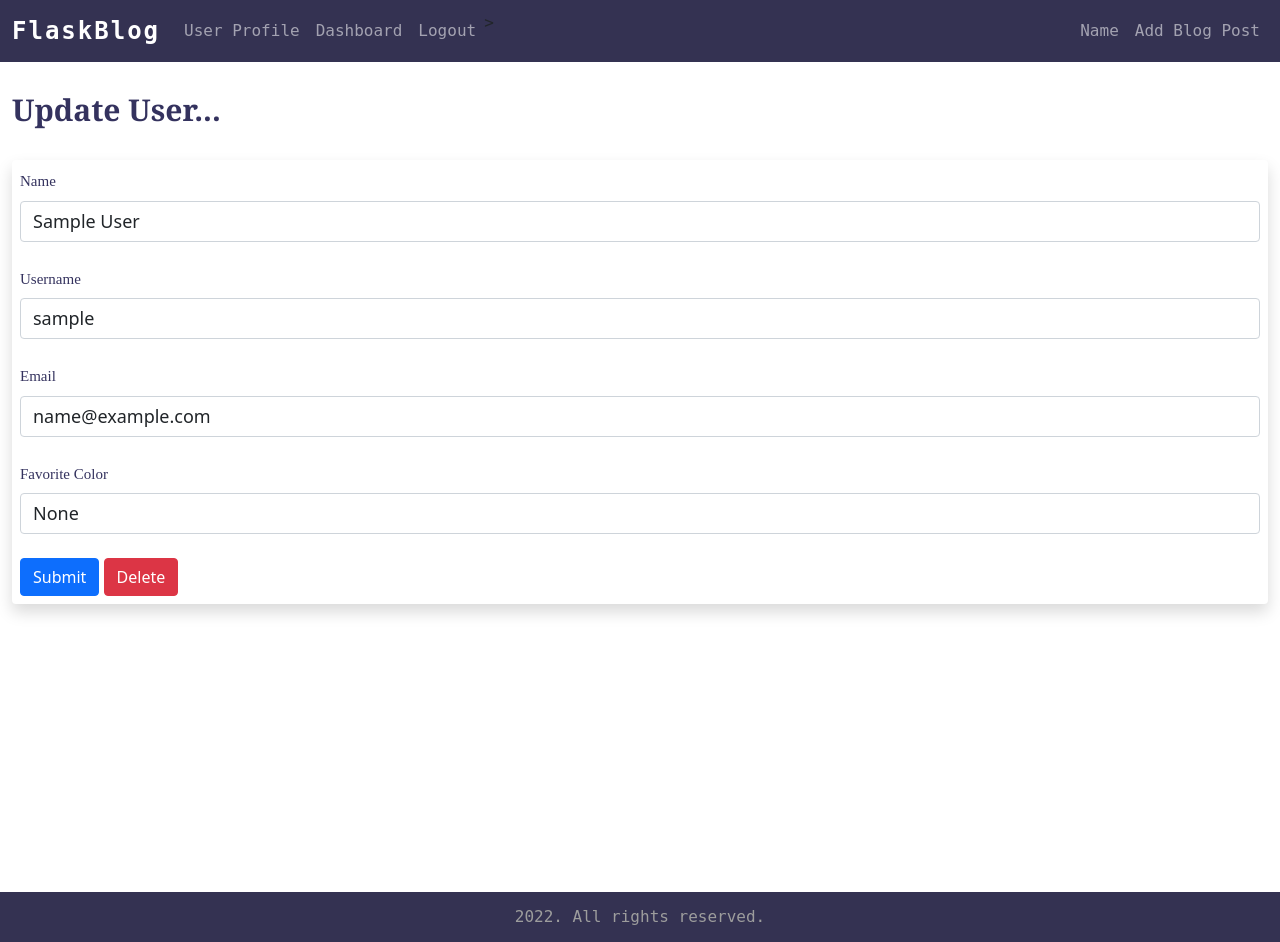
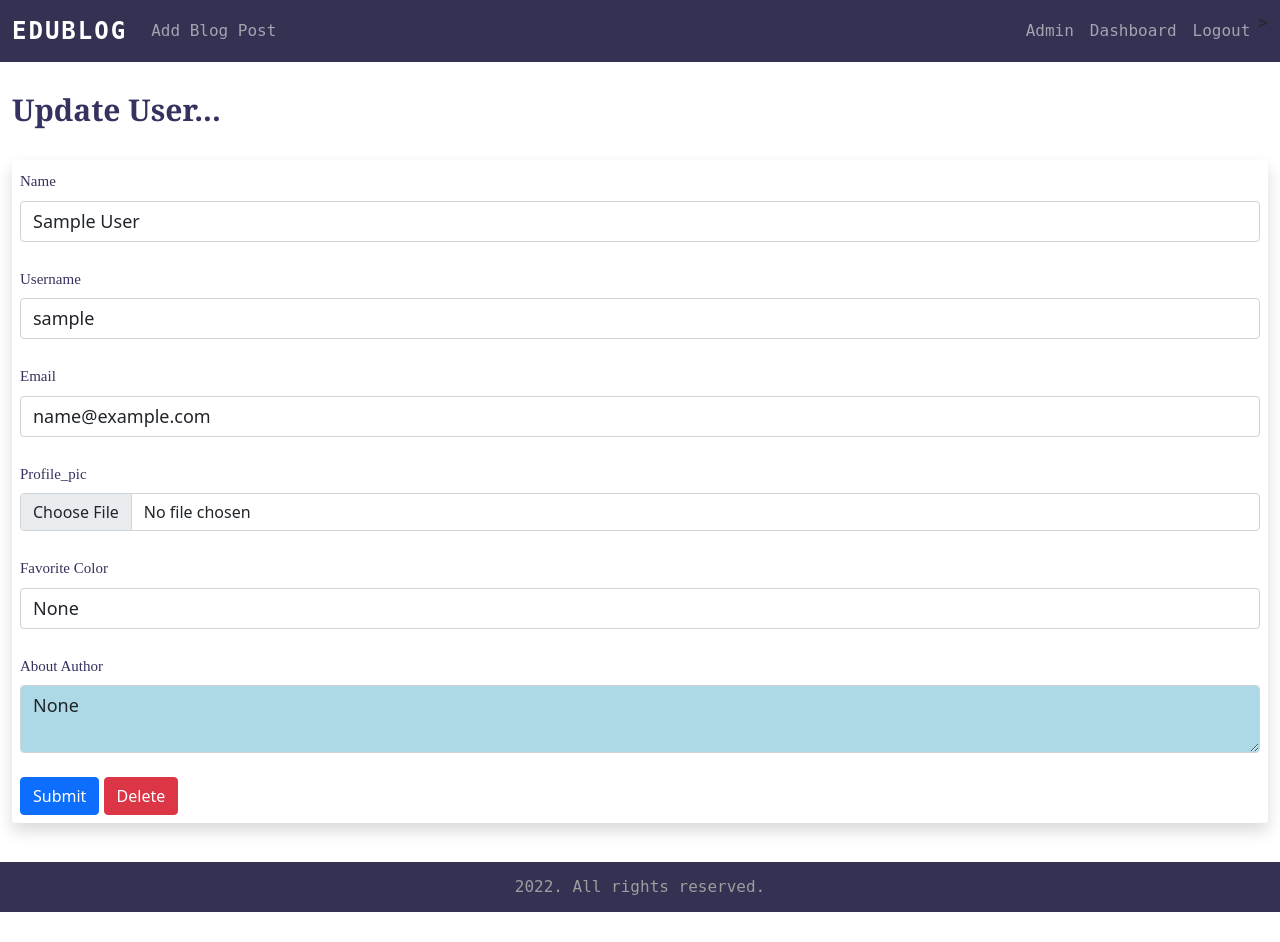
Before and after one commit to faozziyyah/flask-blog-app, a Flask app: page /update/1 in a window 1280 px wide. After the commit the page ends 912 px from the top, so only its background shows below. Run offline with Flask 2, Linux system fonts and the light colour scheme; the visitor is signed in with stand-in values (Sample User, id 1); data comes from the database, SQL or seed files in the repository; some libraries are stand-ins or nearby versions.

Commit message:
completed

```diff
--- a/app.py
+++ b/app.py
@@ -2,7 +2,7 @@
 from turtle import title
 from flask import Flask, render_template, flash, request, redirect, url_for
 from flask_wtf import FlaskForm
-from wtforms import StringField, SubmitField, PasswordField, BooleanField, ValidationError
+from wtforms import StringField, SubmitField, PasswordField, BooleanField, ValidationError, TextAreaField
 from wtforms.validators import DataRequired, EqualTo, Length
 from flask_sqlalchemy import SQLAlchemy
 from flask_migrate import Migrate
@@ -11,6 +11,11 @@ from datetime import datetime
 from wtforms.widgets import TextArea
 from flask_login import UserMixin, login_user, LoginManager, login_required, logout_user, current_user
 from flask_ckeditor import CKEditor
+from flask_ckeditor import CKEditorField
+from flask_wtf.file import FileField
+from werkzeug.utils import secure_filename
+import uuid as uuid
+import os
 
 app = Flask(__name__)
 
@@ -20,6 +25,9 @@ ckeditor = CKEditor(app)
 app.config['SQLALCHEMY_DATABASE_URI'] = 'mysql+pymysql://root:OPEyemi2001@localhost/our_users'
 
 app.config['SECRET_KEY'] = "secret"
+
+UPLOAD_FOLDER = 'static/images/'
+app.config['UPLOAD_FOLDER'] = UPLOAD_FOLDER
 
 db = SQLAlchemy(app)
 migrate = Migrate(app, db)
@@ -50,7 +58,9 @@ class Users(db.Model, UserMixin):
     name = db.Column(db.String(200), nullable=False)
     email = db.Column(db.String(120), nullable=False, unique=True)
     favorite_color = db.Column(db.String(120))
+    about_author = db.Column(db.String(500), nullable=True)
     date_added = db.Column(db.DateTime, default=datetime.utcnow)
+    profile_pic = db.Column(db.String(200), nullable=True)
     password_hash = db.Column(db.String(128))
     posts = db.relationship('Post', backref='poster')
 
@@ -74,8 +84,10 @@ class UserForm(FlaskForm):
     username = StringField("Username", validators=[DataRequired()])
     email = StringField("Email", validators=[DataRequired()])
     favorite_color = StringField("Favorite Color")
+    about_author = TextAreaField("About Author")
     password_hash =PasswordField("Password", validators=[DataRequired(), EqualTo('password_hash2', message='Passwords must match')])
     password_hash2 = PasswordField("Confirm Password", validators=[DataRequired()])
+    profile_pic = FileField("Profile_pic")
     submit = SubmitField("Submit")
 class NamerForm(FlaskForm):
     name = StringField("What's your name?", validators=[DataRequired()])
@@ -86,8 +98,9 @@ class PasswordForm(FlaskForm):
     submit = SubmitField("Submit")
 class PostForm(FlaskForm):
     title = StringField("Title", validators=[DataRequired()])
-    content = StringField("content", validators=[DataRequired()], widget=TextArea())
-    author = StringField("author")
+    #content = StringField("content", validators=[DataRequired()], widget=TextArea())
+    content = CKEditorField('Content', validators=[DataRequired()])
+    #author = StringField("author")
     slug = StringField("slug", validators=[DataRequired()])
     submit = SubmitField("Submit")
 
@@ -103,6 +116,19 @@ def index():
     flash("Welcome to our website!")
     posts = Post.query.order_by(Post.date_posted)
     return render_template('index.html', post=posts)
+
+#Admin page
+@app.route('/admin')
+@login_required
+def admin():
+    id = current_user.id
+    if id == 8:
+      flash("Welcome Admin!")
+      users = Users.query.order_by(Users.id)
+      return render_template('admin.html', user=users)
+    else:
+        flash("Sorry, you must be the admin to access this page!")
+        return redirect(url_for('dashboard'))
 
 #login user
 @app.route('/login', methods=['GET', 'POST'])
@@ -142,8 +168,18 @@ def dashboard():
         name_to_update.email = request.form['email']
         name_to_update.favorite_color = request.form['favorite_color']
         name_to_update.username = request.form['username']
+        name_to_update.about_author = request.form['about_author']
+        #name_to_update.profile_pic = request.files['profile_pic']
+
+        #pic_filename = secure_filename(name_to_update.profile_pic.filename)
+        #pic_name = str(uuid.uuid1()) + "_" + pic_filename
+        #saver = request.files['profile_pic']
+
+        #name_to_update.profile_pic = pic_name
+
         try:
             db.session.commit()
+            #saver.save(os.path.join(app.config['UPLOAD_FOLDER']), pic_name)
             flash("user updated successfully!")
             return render_template("dashboard.html", form=form, name_to_update = name_to_update)
         except:
@@ -218,7 +254,7 @@ def delete_post(id):
     post_to_delete = Post.query.get_or_404(id)
     id = current_user.id
 
-    if id == post_to_delete.poster.id:
+    if id == post_to_delete.poster.id or id == 8:
 
         try:
             db.session.delete(post_to_delete)
@@ -239,22 +275,27 @@ def delete_post(id):
 
 # delete user
 @app.route('/delete/<int:id>')
+@login_required
 def delete(id):
-    user_to_delete = Users.query.get_or_404(id)
-    name = None
-    form = UserForm()
 
-    try:
-        db.session.delete(user_to_delete)
-        db.session.commit()
-        flash("user deleted successfully!!")
-        our_users = Users.query.order_by(Users.date_added)
-        return render_template("add_user.html", form=form, name=name, our_users=our_users)
+    if id == current_user.id:
+        user_to_delete = Users.query.get_or_404(id)
+        name = None
+        form = UserForm()
 
-    except:
-        flash("Whoops! Something went wrong, please try again later...")
-        return render_template("add_user.html", form=form, name=name, our_users=our_users)
+        try:
+            db.session.delete(user_to_delete)
+            db.session.commit()
+            flash("user deleted successfully!!")
+            our_users = Users.query.order_by(Users.date_added)
+            return render_template("add_user.html", form=form, name=name, our_users=our_users)
 
+        except:
+            flash("Whoops! Something went wrong, please try again later...")
+            return render_template("add_user.html", form=form, name=name, our_users=our_users)
+    else:
+        flash("Sorry, you can't delete this user!")
+        return redirect(url_for('dashboard'))
 
 #update user record
 @app.route('/update/<int:id>', methods=['GET', 'POST'])
@@ -267,12 +308,33 @@ def update(id):
         name_to_update.email = request.form['email']
         name_to_update.favorite_color = request.form['favorite_color']
         name_to_update.username = request.form['username']
-        try:
+        name_to_update.about_author = request.form['about_author']
+
+        #check for profile pic
+        if request.files['profile_pic']:
+            name_to_update.profile_pic = request.files['profile_pic']
+
+        #grab image name
+            pic_filename = secure_filename(name_to_update.profile_pic.filename)
+            #set uuid
+            pic_name = str(uuid.uuid1()) + "_" + pic_filename
+            #save the image
+            saver = request.files['profile_pic']
+            #change it to string and save to db
+            name_to_update.profile_pic = pic_name
+
+            try:
+                db.session.commit()
+                saver.save(os.path.join(app.config['UPLOAD_FOLDER'], pic_name))
+                flash("user updated successfully!")
+                return render_template("update.html", form=form, name_to_update = name_to_update)
+            except:
+                flash("Error! try again later")
+                return render_template("update.html", form=form, name_to_update = name_to_update)
+
+        else:
             db.session.commit()
             flash("user updated successfully!")
-            return render_template("update.html", form=form, name_to_update = name_to_update)
-        except:
-            flash("Error! try again later")
             return render_template("update.html", form=form, name_to_update = name_to_update)
     else:
         return render_template("update.html", form=form, name_to_update = name_to_update, id = id)
@@ -300,9 +362,9 @@ def add_user():
     our_users = Users.query.order_by(Users.date_added)
     return render_template("add_user.html", form=form, name=name, our_users=our_users)
 
-@app.route('/user/<name>')
-def user(name):
-    return render_template('user.html', user_name=name)
+#@app.route('/user/<name>')
+#def user(name):
+    #return render_template('user.html', user_name=name)
 
 # invalid URL
 @app.errorhandler(404)
@@ -346,18 +408,18 @@ def test_pw():
 
 
 #create name page
-@app.route('/name', methods=['GET', 'POST'])
-def name():
-    name = None
-    form = NamerForm()
-    if form.validate_on_submit():
-        name = form.name.data
-        form.name.data = ''
-        flash("form successfully submitted!")
+#@app.route('/name', methods=['GET', 'POST'])
+#def name():
+ #   name = None
+ #   form = NamerForm()
+  #  if form.validate_on_submit():
+   #     name = form.name.data
+    #    form.name.data = ''
+     #   flash("form successfully submitted!")
 
-    return render_template("name.html",
-        name = name,
-        form = form)
+    #return render_template("name.html",
+     #   name = name,
+      #  form = form)
 
 if __name__ == '__main__':
     app.run(debug=True)
--- a/static/css/style.css
+++ b/static/css/style.css
@@ -11,16 +11,9 @@
 }
 
 main{
+  overflow-y:  scroll;
   height: 100vh;
 }
-
-
-/*img {
-  width: 100%;
-  height: 400px;
-  margin-left: auto;
-  margin-bottom: 50px;
-}*/
 
 a{
   text-decoration: none;
@@ -60,7 +97,7 @@ input[type="text"], textarea.form-control {
 }
 
 textarea.form-control {
-  background-color: #ffede5;
+  background-color: lightblue;
 }
 
 footer {
--- a/templates/add_post.html
+++ b/templates/add_post.html
@@ -43,6 +43,10 @@
         {{ form.submit(class="btn btn-primary") }}
 
     </form>
+
+    {{ ckeditor.load() }}
+    {{ ckeditor.config(name='content') }}
+
     </div>
 
     <br />
--- a/templates/base.html
+++ b/templates/base.html
@@ -19,18 +19,27 @@
         <nav class="navbar navbar-expand-md navbar-dark">
           <div class="container-fluid">
             <a class="navbar-brand" href="{{ url_for('index') }}">
-              FlaskBlog
+              EDUBLOG
             </a>
             <button class="navbar-toggler" type="button" data-bs-toggle="collapse" data-bs-target="#navbarCollapse" aria-controls="navbarCollapse" aria-expanded="false" aria-label="Toggle navigation">
               <span class="navbar-toggler-icon"></span>
             </button>
             <div class="collapse navbar-collapse" id="navbarCollapse">
               <ul class="navbar-nav me-auto mb-2 mb-md-0">
-                <li class="nav-item" {% block home_active %} {% endblock %}>
-                  <a class="nav-link" aria-current="page" href="{{ url_for('user', name='john') }}">User Profile</a>
+
+                <li class="nav-item">
+                  <a class="nav-link" aria-current="page" href="{{ url_for('add_post') }}">Add Blog Post</a>
                 </li>
 
+              </ul>
+
+              <ul class="navbar-nav  navbar-right">
+
                 {% if current_user.is_authenticated %}
+
+                <li class="nav-item">
+                  <a class="nav-link" aria-current="page" href="{{ url_for('admin') }}">Admin</a>
+                </li>
 
                 <li class="nav-item">
                   <a class="nav-link" aria-current="page" href="{{ url_for('dashboard') }}">Dashboard</a>
@@ -54,18 +63,6 @@
 
               </ul>
 
-              <ul class="navbar-nav  navbar-right">
-
-                <li class="nav-item">
-                  <a class="nav-link" aria-current="page" href="{{ url_for('name') }}">Name</a>
-                </li>
-
-                <li class="nav-item">
-                  <a class="nav-link" aria-current="page" href="{{ url_for('add_post') }}">Add Blog Post</a>
-                </li>
-
-              </ul>
-
             </div>
           </div>
         </nav>
--- a/templates/dashboard.html
+++ b/templates/dashboard.html
@@ -13,7 +13,7 @@
 
 	<h1 class="uph">Dashboard</h1>
 
-	<div class="card">
+	<div class="card dashcard">
 
   <div class="card-header">
     {{ current_user.name }}
@@ -54,11 +54,11 @@
 	<div class="col-4">
 		{% if current_user.profile_pic %}
 
-		<img src="{{ url_for('static', filename='images/' + current_user.profile_pic)}}" width="200" align="right">
+		<img src="{{ url_for('static', filename='images/' + current_user.profile_pic)}}" width="200" class="dashprofile" align="right">
 
 		{% else %}
 
-		<img src="{{ url_for('static', filename='images/default_profile_pic.png')}}" width="200" align="right">
+		<img src="{{ url_for('static', filename='images/pic.png')}}" width="250" align="right">
 
 		{% endif %}
 
--- a/templates/index.html
+++ b/templates/index.html
@@ -21,13 +21,15 @@
 
     <div class="post mb-3 p-3 shadow bg-body rounded">
       <h2><a href="{{ url_for('post', id=postdetail.id) }}">{{ postdetail.title }}</a> </h2>
-      <p>{{ postdetail.content }}</p>
+      <p>{{ postdetail.content|safe }}</p>
+
       <small>By: {{ postdetail.poster.name }}</small> <br />
+
       {{ postdetail.slug }} | {{ postdetail.date_posted }} <br />
 
       <a href="{{ url_for('post', id=postdetail.id) }}" class="btn btn-outline-secondary btn-sm">View Post</a>
 
-      {% if post.poster_id == current_user.id %}
+      {% if post.poster_id == current_user.id or current_user.id == 8 %}
 
       <a href="{{ url_for('edit_post', id=postdetail.id) }}" class="btn btn-outline-warning btn-sm">Edit Post</a>
 
--- a/templates/update.html
+++ b/templates/update.html
@@ -21,7 +21,7 @@
 
     <div class="shadow updateuser p-2 mb-1 bg-body rounded">
 
-    <form method="POST" action="/update/{{ name_to_update.id }}">
+    <form method="POST" action="/update/{{ name_to_update.id }}" enctype="multipart/form-data">
         {{ form.hidden_tag() }}
 
         {{ form.name.label(class="form-label") }}
@@ -40,9 +40,20 @@
 
         <br />
 
+        {{ form.profile_pic.label(class="form-label") }}
+
+        {{ form.profile_pic(class="form-control", value=name_to_update.profile_pic) }}
+
+        <br />
+
         {{ form.favorite_color.label(class="form-label") }}
 
         {{ form.favorite_color(class="form-control", value=name_to_update.favorite_color) }}
+
+        <br />
+
+        {{ form.about_author.label(class="form-label") }}
+        <textarea name="about_author" class="form-control">{{ name_to_update.about_author }}</textarea>
 
         <br />
         {{ form.submit(class="btn btn-primary") }}
@@ -52,7 +63,7 @@
     </form>
     </div>
 
-    {% else %}
+{% else %}
 
     <div class="alert alert-primary alert-dismissible fade show" role="alert">
         Sorry, You can't edit this user!
```
Also changed, not shown: other parts of static/css/style.css (+55 -2 lines), migrations/versions/0a5091a2488c_.py (added, +28 -0 lines), migrations/versions/0da4c3926895_added_profile_pic.py (added, +28 -0 lines), migrations/versions/6a8276ff0d05_added_about_author.py (added, +28 -0 lines), migrations/versions/a2c625ed3b36_.py (added, +28 -0 lines), templates/admin.html (added, +38 -0 lines), templates/edit_post.html (+13 -2 lines), templates/post.html (+31 -3 lines), readme.md (added), static/images/17252df8-3348-11ed-942b-204747cf0f45_IMG_20211008_105406.jpg (added), static/images/cf1a39c1-3340-11ed-b8b6-204747cf0f45_IMG_20211008_105429.jpg (added), static/images/d778eada-3347-11ed-930b-204747cf0f45_IMG_20211008_105406.jpg (added), static/images/pic.png (added).
